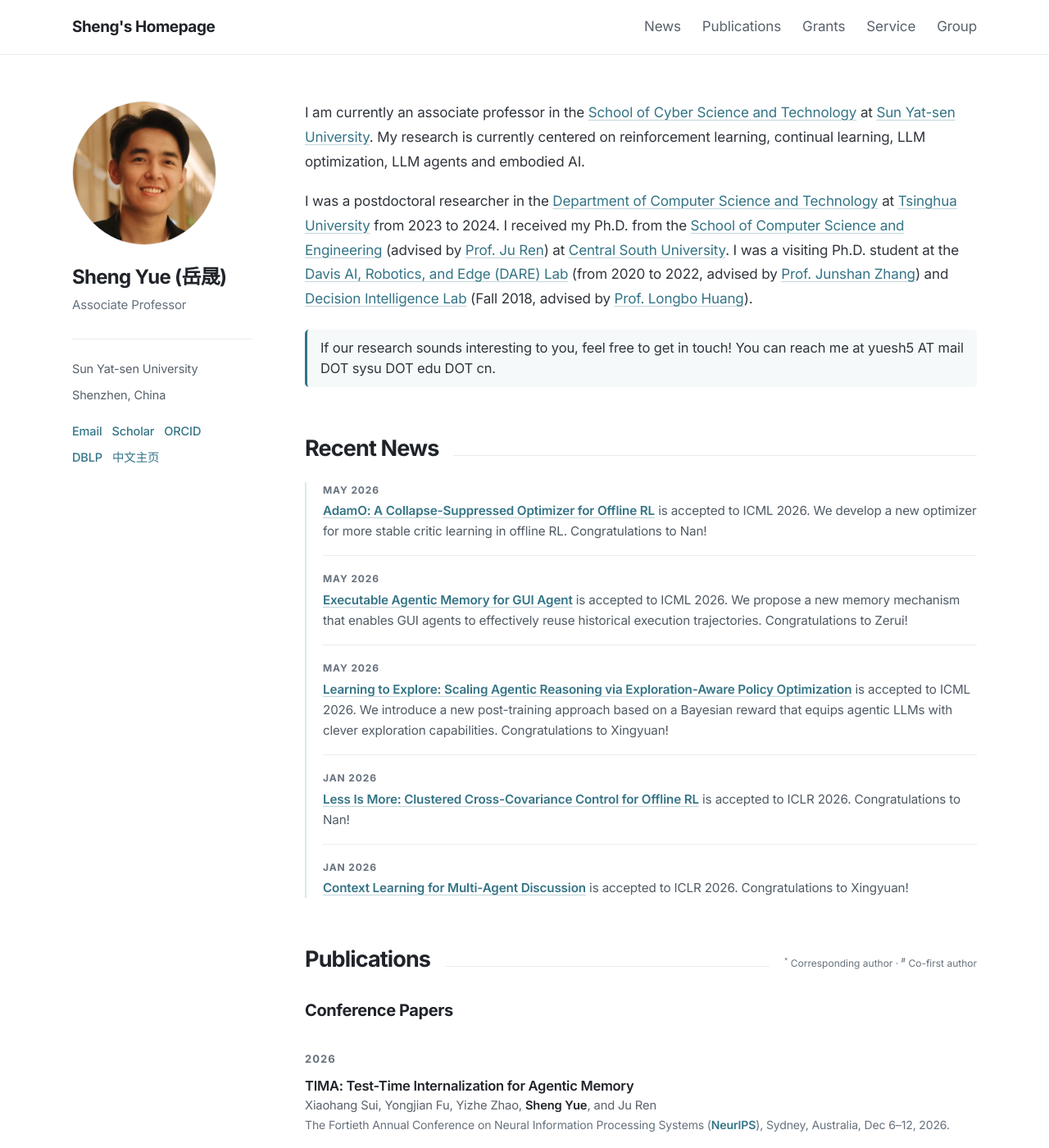
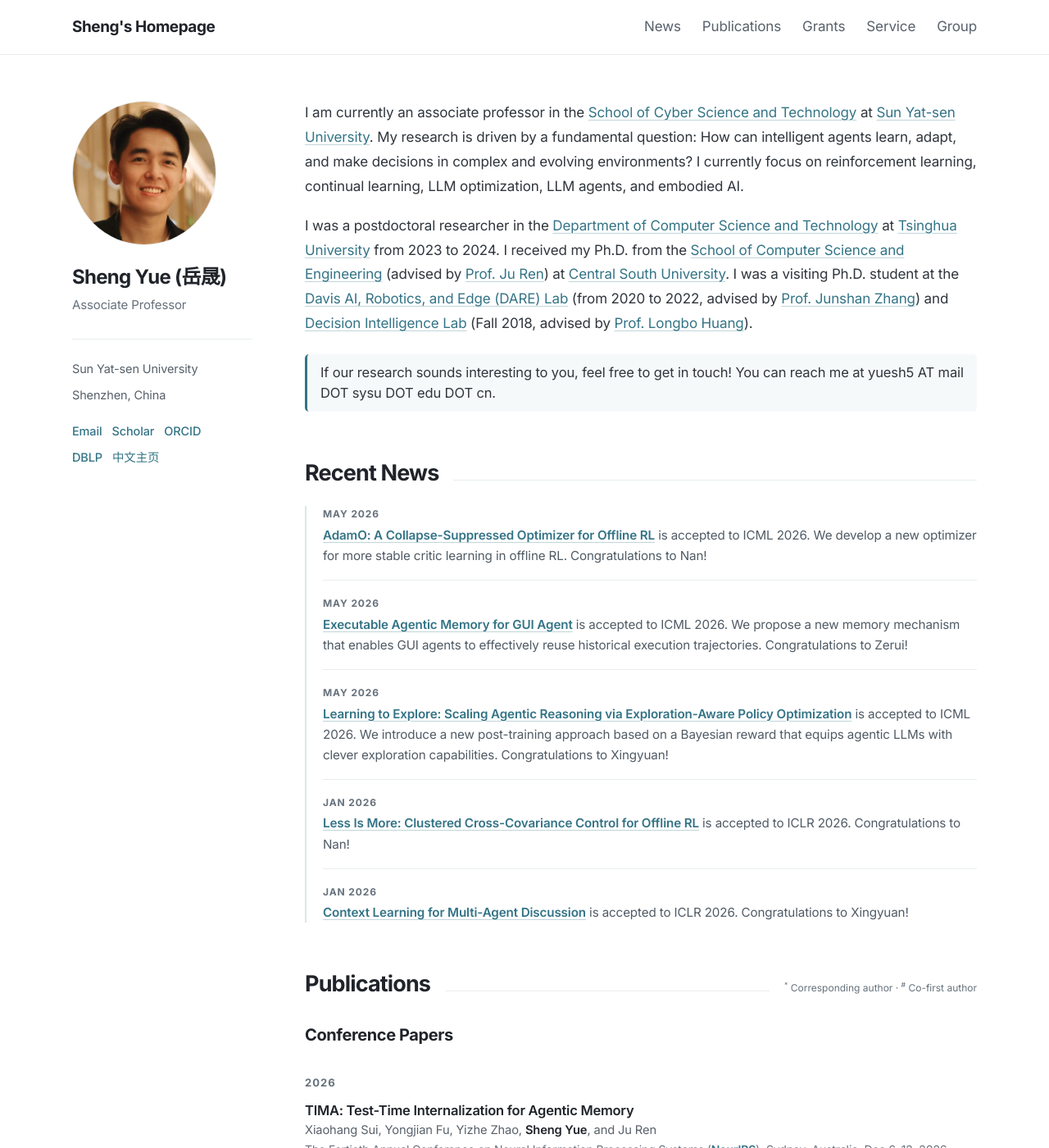
Before and after one commit to shaunyue/shaunyue.github.io, a Jekyll site: the page built from _pages/homepage.md, in a window 1280 px wide and 1400 px high. Shown: the whole window at 82% size. Built offline with Jekyll 4.4.1, drawn with Linux system fonts in a browser that asks for light colours.

Commit message:
Update homepage

```diff
--- a/_pages/homepage.md
+++ b/_pages/homepage.md
@@ -4,7 +4,7 @@ permalink: /
 ---
 
 
-I am currently an associate professor in the [School of Cyber Science and Technology](https://scst.sysu.edu.cn) at [Sun Yat-sen University](https://www.sysu.edu.cn). My research is currently centered on reinforcement learning, continual learning, LLM optimization, LLM agents and embodied AI.
+I am currently an associate professor in the [School of Cyber Science and Technology](https://scst.sysu.edu.cn) at [Sun Yat-sen University](https://www.sysu.edu.cn). My research is driven by a fundamental question: How can intelligent agents learn, adapt, and make decisions in complex and evolving environments? I currently focus on reinforcement learning, continual learning, LLM optimization, LLM agents, and embodied AI.
 {: .intro }
 
 I was a postdoctoral researcher in the [Department of Computer Science and Technology](https://www.cs.tsinghua.edu.cn/) at [Tsinghua University](https://www.tsinghua.edu.cn/) from 2023 to 2024. I received my Ph.D. from the [School of Computer Science and Engineering](https://cse.csu.edu.cn/) (advised by [Prof. Ju Ren](https://juren1987.github.io/)) at [Central South University](https://www.csu.edu.cn). I was a visiting Ph.D. student at the [Davis AI, Robotics, and Edge (DARE) Lab](https://faculty.engineering.ucdavis.edu/jzhang/research-group/) (from 2020 to 2022, advised by [Prof. Junshan Zhang](https://faculty.engineering.ucdavis.edu/jzhang/)) and [Decision Intelligence Lab](https://people.iiis.tsinghua.edu.cn/~dilab/index.html) (Fall 2018, advised by [Prof. Longbo Huang](http://people.iiis.tsinghua.edu.cn/~huang/index.html)).
--- a/assets/css/main.css
+++ b/assets/css/main.css
@@ -249,7 +249,7 @@ a:focus-visible { outline: 2px solid var(--accent); outline-offset: 3px; }
   padding-bottom: 22px;
   border-bottom: 1px solid var(--border);
 }
-.member-photo { width: 88px; height: 88px; border-radius: 8px; object-fit: cover; object-position: center 35%; background: var(--soft); }
+.member-photo { width: 88px; height: 88px; border: 1px solid var(--border); border-radius: 8px; object-fit: cover; object-position: center 35%; background: var(--soft); }
 .member .member-name { margin: 0; color: var(--heading); font-size: 17px; font-weight: 600; line-height: 1.35; letter-spacing: 0; }
 .member-detail { margin: 5px 0 0; color: var(--muted); font-size: 14px; line-height: 1.5; }
 
```
Also changed, not shown: _data/group.yml (+6 -6 lines), images/students/chenyu-wang.jpg (added), images/students/liang-liu.jpg (added), images/students/tingting-long.jpg (added), images/students/yiding-wang.jpg (added), images/students/yixuan-chen.jpg (added), images/students/yong-lei.jpg (added).
